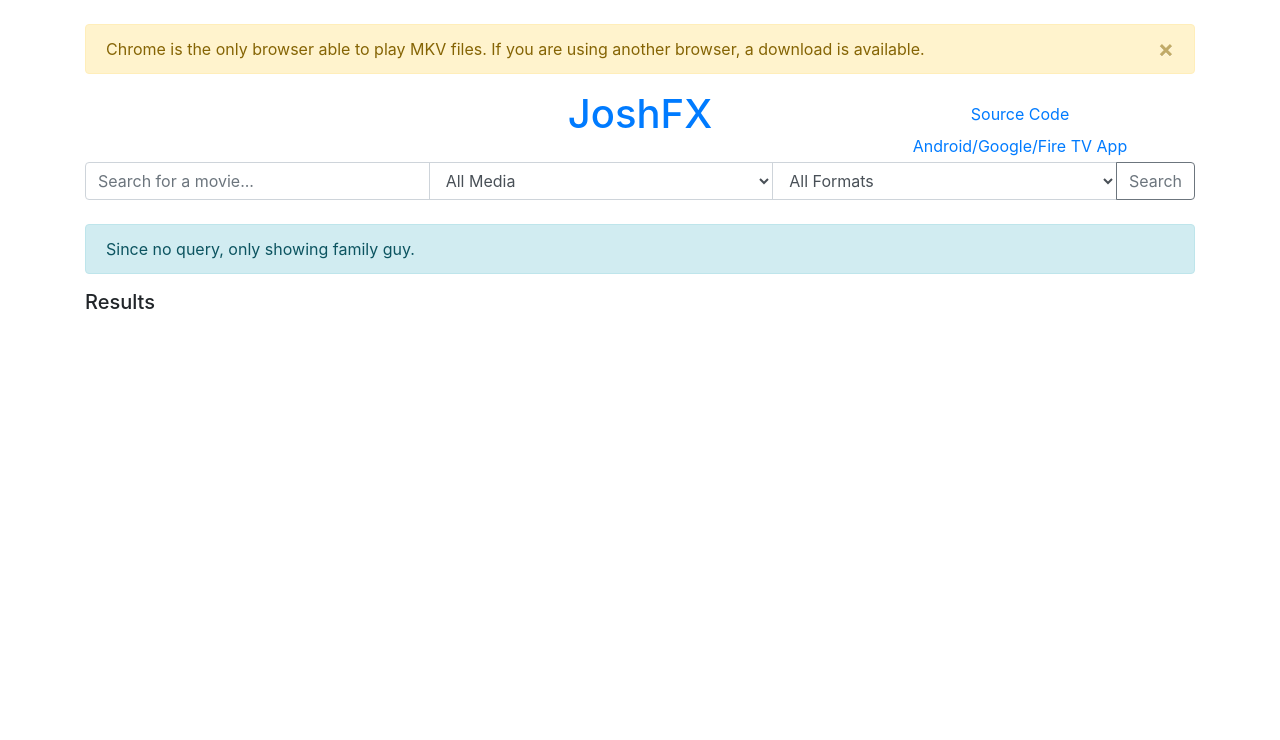
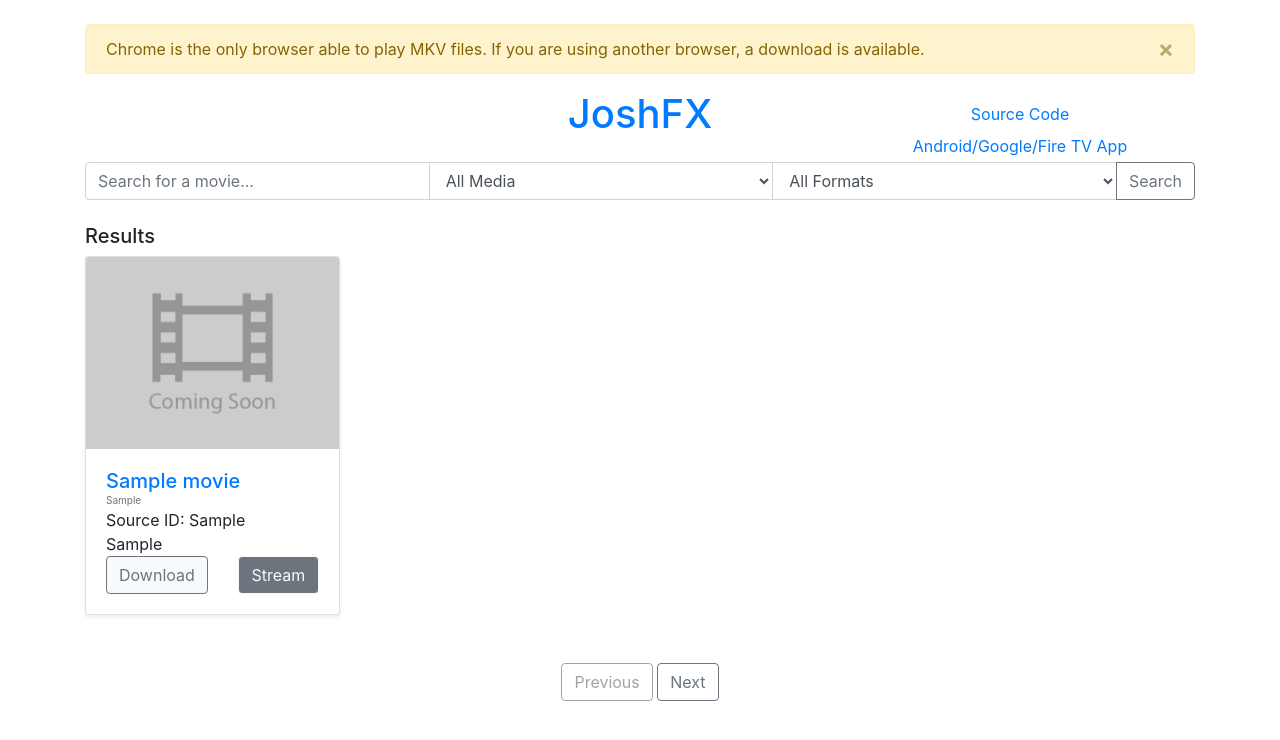
Before and after one commit to JoshCap20/joshfx, a Django app: page / in a window 1280 px wide. Shown: the top 740 px of the page. Run offline with Django 4.2, Linux system fonts and the light colour scheme; tables that the repository leaves empty hold one stand-in row (values such as "Sample post"); data that the repository does not hold is empty; some libraries are stand-ins or nearby versions.

Commit message:
Render results via JS, images, pagination

```diff
--- a/app/templates/index.html
+++ b/app/templates/index.html
@@ -9,6 +9,21 @@
     <style>
         .card {
             height: 100%;
+        }
+
+        .card:hover {
+            transform: scale(1.03);
+            transition: transform .2s;
+        }
+
+        .card-img-top {
+            height: 15vw;
+            object-fit: cover;
+        }
+
+        .card-body {
+            display: flex;
+            flex-direction: column;
         }
     </style>
 </head>
@@ -43,7 +58,8 @@
         <!-- Search form -->
         <form id="search-form" class="mb-4">
             <div class="input-group">
-                <input type="text" name="q" class="form-control" placeholder="Search for a movie..." value="{{ request.GET.q }}">
+                <input type="text" name="q" class="form-control" placeholder="Search for a movie..."
+                    value="{{ request.GET.q }}">
                 <select name="media" class="form-control">
                     <option value="all">All Media</option>
                     <option value="movie">Movies</option>
@@ -61,11 +77,6 @@
         </form>
         <div class="row">
             <div class="col">
-                {% if not request.GET.q %}
-                <div class="alert alert-info" role="alert">
-                    <p class="m-0">Since no query, only showing family guy.</p>
-                </div>
-                {% endif %}
                 <h5>Results</h5>
             </div>
         </div>
@@ -73,20 +84,49 @@
         <!-- Movies list -->
         <div id="movies-list" class="row">
         </div>
+        <nav class="mt-4">
+            <div class="row">
+                <div class="col text-center">
+                    <button id="prev-btn" class="btn btn-outline-secondary">Previous</button>
+                    <button id="next-btn" class="btn btn-outline-secondary">Next</button>
+                </div>
+            </div>
+        </nav>
+
     </div>
     <script>
+
         if (!window.chrome) {
             document.querySelector('.alert').style.display = 'block';
         }
-            // close alert
+
         document.querySelector('.alert button').addEventListener('click', function () {
             document.querySelector('.alert').style.display = 'none';
         });
-            // var type = "{{ request.GET.type }}";
-            // if (type) {
-            //     document.querySelector(`select[name="type"] option[value="${type}"]`).selected = true;
-            // }
+
+        function setFormValues() {
+            const urlParams = new URLSearchParams(window.location.search);
+            const q = urlParams.get('q');
+            const media = urlParams.get('media');
+            const type = urlParams.get('type');
+            if (q) {
+                document.getElementById('search-form').elements.namedItem("q").value = q;
+            }
+            if (media) {
+                document.getElementById('search-form').elements.namedItem("media").value = media;
+            }
+            if (type) {
+                document.getElementById('search-form').elements.namedItem("type").value = type;
+            }
+        }
+
+        let currentPage = 1;
         document.addEventListener('DOMContentLoaded', (event) => {
+            setFormValues();
+            fetchMovies();
+        });
+
+        const fetchMovies = () => {
             const form = document.getElementById('search-form');
             const query = form.elements.namedItem("q").value;
             const media = form.elements.namedItem("media").value;
@@ -99,32 +139,66 @@
                 <span class="sr-only">Loading...</span>
             </div>`;
             moviesList.appendChild(spinner);
-                fetch(`/search?q=${query}&media=${media}&type=${type}`)
+            fetch(`/search?q=${query}&media=${media}&type=${type}&page=${currentPage}`)
                 .then(response => response.json())
                 .then(movies => {
                     moviesList.innerHTML = '';
                     movies.forEach(movie => {
-                            let movieCard = `
-                            <div class="col-md-4 col-sm-6 mb-4">
-                                <div class="card">
-                                    <div class="card-body">
-                                <h5 class="card-title m-0"><a href="/stream/${movie.id}">${movie.title}</a></h5>
-                                <p class="card-subtitle text-muted m-0" style="font-size:10px">${movie.path.substr(0, 40)}</p>
-                                <p class="card-text m-0">Source ID: ${movie.source}</p>
-                                <p class="card-text m-0">${movie.type}</p>`;
-                        if (movie.type === 'mkv') {
-                            movieCard += `
-                        <sub class="card-subtitle text-danger" style="font-size:10px">This movie is in MKV format. It may not play in your browser (Supported: Chrome).</sub>
-                        <a class="btn btn-light btn-outline-secondary btn-sm" href='${movie.link}' download>Download</a>`;
-                        }
-                        movieCard += `</div></div></div >`;
+                        const movieCard = document.createElement('div');
+                        movieCard.className = 'col-md-3 col-sm-4 mb-4';
 
-                        moviesList.innerHTML += movieCard;
+                        const card = document.createElement('div');
+                        card.className = 'card h-100 shadow-sm';
+                        const cardImage = document.createElement('img');
+                        cardImage.className = 'card-img-top';
+                        cardImage.src = movie.image ? movie.image : '/static/placeholder.png';
+                        card.appendChild(cardImage);
+
+                        const cardBody = document.createElement('div');
+                        cardBody.className = 'card-body d-flex flex-column';
+
+                        let html = `
+                <h5 class="card-title m-0 text-truncate"><a href="/stream/${movie.id}">${movie.title}</a></h5>
+                <p class="card-subtitle text-muted m-0 text-truncate" style="font-size:10px">${movie.path}</p>
+                <p class="card-text m-0 mt-auto">Source ID: ${movie.source}</p>
+                <p class="card-text m-0">${movie.type}</p>
+                <div class="row">
+                    <div class="col">
+                        <a class="btn btn-light btn-outline-secondary btn btn-block" href='${movie.link}' download>Download</a>
+                    </div>
+                    <div class="col">
+                        <a class="btn btn-secondary btn-outline-light btn btn-block" href="/stream/${movie.id}">Stream</a>
+                    </div>
+                </div>
+                `;
+                        cardBody.innerHTML = html;
+
+                        card.appendChild(cardBody);
+                        movieCard.appendChild(card);
+                        moviesList.appendChild(movieCard);
                     });
                 })
                 .catch(error => {
                     console.error('Error:', error);
                 });
+        };
+
+        if (currentPage == 1) {
+            document.getElementById('prev-btn').disabled = true;
+        } else {
+            document.getElementById('prev-btn').disabled = false;
+        }
+
+        document.getElementById('prev-btn').addEventListener('click', () => {
+            if (currentPage > 1) {
+                currentPage--;
+                fetchMovies();
+            }
+        });
+
+        document.getElementById('next-btn').addEventListener('click', () => {
+            currentPage++;
+            fetchMovies();
         });
     </script>
 </body>
--- a/app/website_views.py
+++ b/app/website_views.py
@@ -1,3 +1,4 @@
+from django.core.paginator import Paginator
 from django.db.models import Q
 from django.http import HttpResponseNotFound, JsonResponse
 from django.shortcuts import render
@@ -16,20 +17,19 @@ class IndexView(View):
 
 
 class SearchAPI(View):
+    MOVIES_PER_PAGE: int = 200
+
     def get(self, request):
-        query = request.GET.get('q', '')
+        query = request.GET.get('q', 'all')
         type = request.GET.get('type', 'all')
         source = request.GET.get('source', 'all')
         media = request.GET.get('media', 'all')
 
-        if query:
+        if query != "all":
             movies = Movie.objects.filter(
                 Q(title__icontains=query) | Q(path__icontains=query))
         else:
-            if type != "all" or source != "all" or media != "all":
-                movies = Movie.objects.all()
-            else:
-                movies = Movie.objects.filter(title__icontains="family guy")
+            movies = Movie.objects.all()
 
         if type != "all":
             movies = movies.filter(type=type)
@@ -38,7 +38,14 @@ class SearchAPI(View):
         if media != "all":
             movies = movies.filter(path__icontains=media)
 
-        return JsonResponse([mov.json() for mov in movies], safe=False)
+        paginator = Paginator(movies, self.MOVIES_PER_PAGE)
+
+        page_number = request.GET.get('page', 1)
+        page_obj = paginator.get_page(page_number)
+
+        movies = list(page_obj.object_list.values('id', 'title', 'link', 'source', 'type', 'path'))
+
+        return JsonResponse(movies, safe=False)
 
 
 def stream(request, query):
--- a/joshfx/settings.py
+++ b/joshfx/settings.py
@@ -117,7 +117,11 @@ USE_TZ = True
 # Static files (CSS, JavaScript, Images)
 # https://docs.djangoproject.com/en/4.1/howto/static-files/
 
-STATIC_URL = "static/"
+STATIC_URL = "/static/"
+
+STATICFILES_DIRS = [
+    BASE_DIR / "static",
+]
 
 # Default primary key field type
 # https://docs.djangoproject.com/en/4.1/ref/settings/#default-auto-field
```
Also changed, not shown: static/placeholder.png (added). Lines whose indentation alone changed are shown as unchanged.
